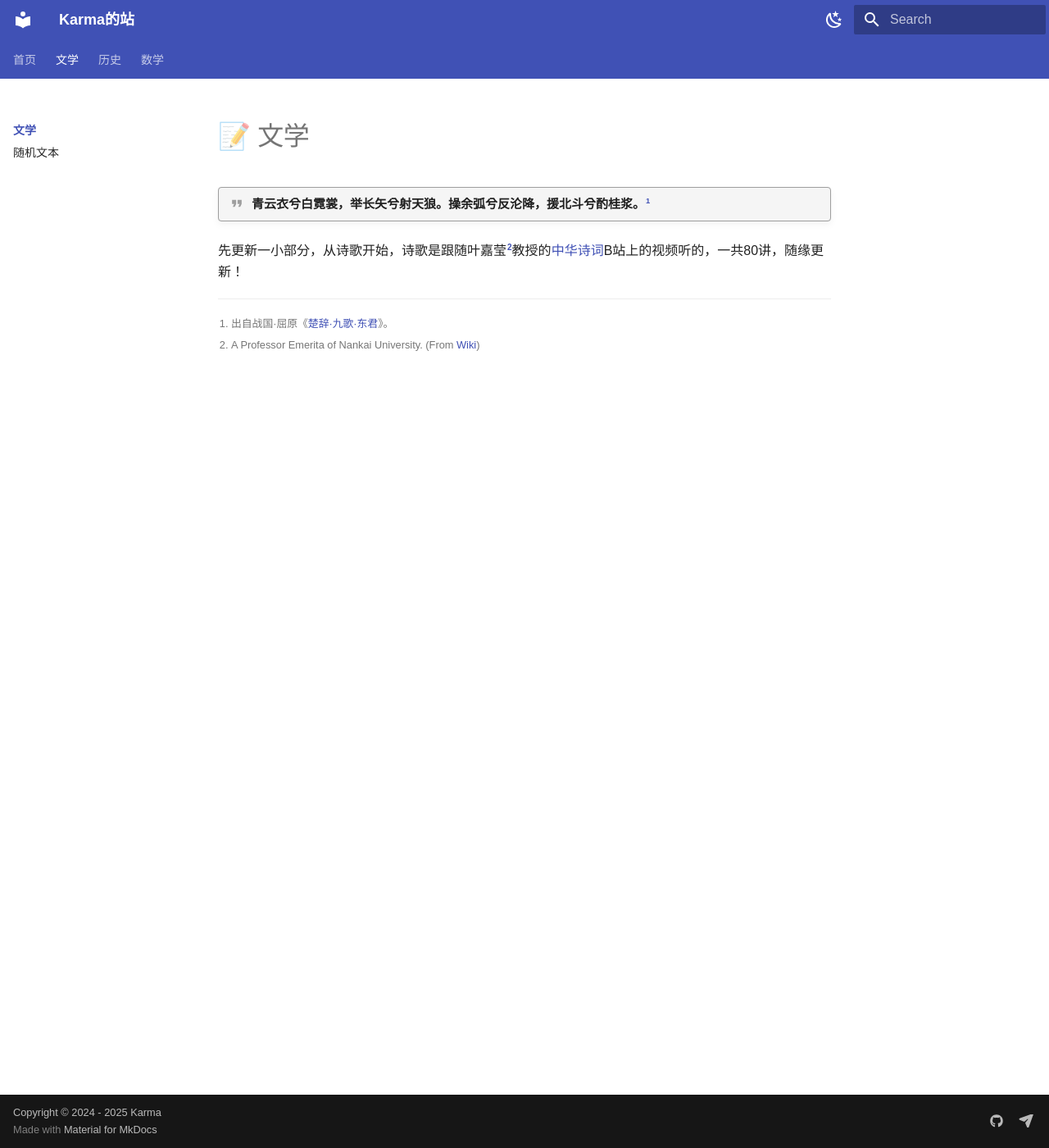
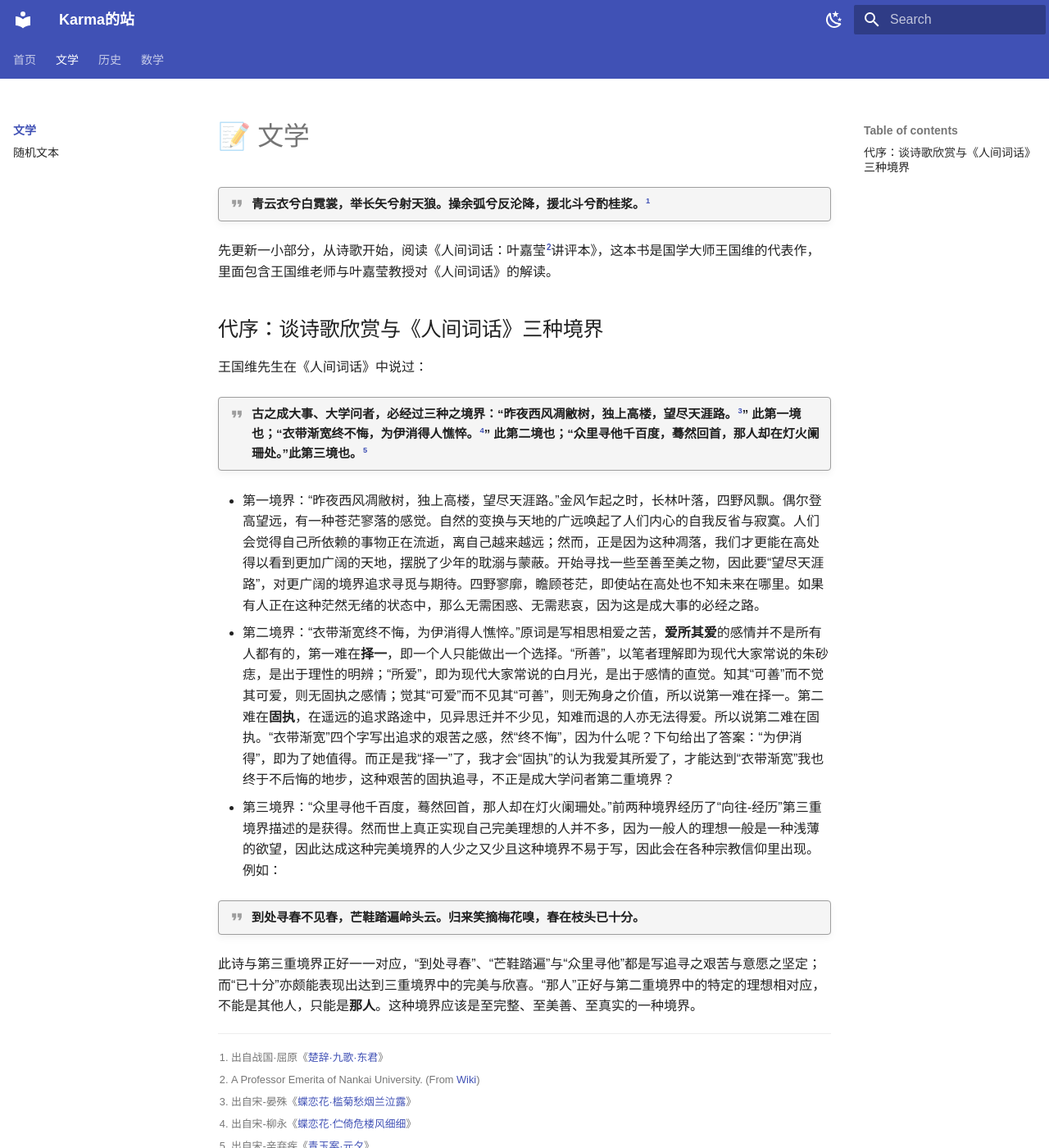
Before and after one commit to Colick-cgc/skills-github-pages, an MkDocs documentation site: the page built from docs/Part1/index.md, in a window 1280 px wide and 1400 px high. Shown: the whole window at 82% size. Built offline with MkDocs 1.6.1 and Material for MkDocs 9.7.7, drawn with Linux system fonts in a browser that asks for light colours; a style sheet for code colours, icons or effects is not loaded.

Commit message:
Update index.md

```diff
--- a/docs/Part1/index.md
+++ b/docs/Part1/index.md
@@ -3,9 +3,22 @@
 
 !!! quote "**青云衣兮白霓裳，举长矢兮射天狼。操余弧兮反沦降，援北斗兮酌桂浆。[^1]**"
 
-先更新一小部分，从诗歌开始，诗歌是跟随叶嘉莹[^2]教授的[中华诗词](https://www.bilibili.com/video/BV1Xm4y1b7p8/?spm_id_from=333.337.search-card.all.click)B站上的视频听的，一共80讲，随缘更新！
+先更新一小部分，从诗歌开始，阅读《人间词话：叶嘉莹[^2]讲评本》，这本书是国学大师王国维的代表作，里面包含王国维老师与叶嘉莹教授对《人间词话》的解读。
+
+## 代序：谈诗歌欣赏与《人间词话》三种境界
+
+王国维先生在《人间词话》中说过：
+!!! quote "**古之成大事、大学问者，必经过三种之境界：“昨夜西风凋敝树，独上高楼，望尽天涯路。[^3]” 此第一境也；“衣带渐宽终不悔，为伊消得人憔悴。[^4]” 此第二境也；“众里寻他千百度，蓦然回首，那人却在灯火阑珊处。”此第三境也。[^5]**"
+
+- 第一境界：“昨夜西风凋敝树，独上高楼，望尽天涯路。”金风乍起之时，长林叶落，四野风飘。偶尔登高望远，有一种苍茫寥落的感觉。自然的变换与天地的广远唤起了人们内心的自我反省与寂寞。人们会觉得自己所依赖的事物正在流逝，离自己越来越远；然而，正是因为这种凋落，我们才更能在高处得以看到更加广阔的天地，摆脱了少年的耽溺与蒙蔽。开始寻找一些至善至美之物，因此要“望尽天涯路”，对更广阔的境界追求寻觅与期待。四野寥廓，瞻顾苍茫，即使站在高处也不知未来在哪里。如果有人正在这种茫然无绪的状态中，那么无需困惑、无需悲哀，因为这是成大事的必经之路。
+- 第二境界：“衣带渐宽终不悔，为伊消得人憔悴。”原词是写相思相爱之苦，**爱所其爱**的感情并不是所有人都有的，第一难在**择一**，即一个人只能做出一个选择。“所善”，以笔者理解即为现代大家常说的朱砂痣，是出于理性的明辨；“所爱”，即为现代大家常说的白月光，是出于感情的直觉。知其“可善”而不觉其可爱，则无固执之感情；觉其“可爱”而不见其“可善”，则无殉身之价值，所以说第一难在择一。第二难在**固执**，在遥远的追求路途中，见异思迁并不少见，知难而退的人亦无法得爱。所以说第二难在固执。“衣带渐宽”四个字写出追求的艰苦之感，然“终不悔”，因为什么呢？下句给出了答案：“为伊消得”，即为了她值得。而正是我“择一”了，我才会“固执”的认为我爱其所爱了，才能达到“衣带渐宽”我也终于不后悔的地步，这种艰苦的固执追寻，不正是成大学问者第二重境界？
+- 第三境界：“众里寻他千百度，蓦然回首，那人却在灯火阑珊处。”前两种境界经历了“向往-经历”第三重境界描述的是获得。然而世上真正实现自己完美理想的人并不多，因为一般人的理想一般是一种浅薄的欲望，因此达成这种完美境界的人少之又少且这种境界不易于写，因此会在各种宗教信仰里出现。例如：
+!!! quote "**到处寻春不见春，芒鞋踏遍岭头云。归来笑摘梅花嗅，春在枝头已十分。**"
+此诗与第三重境界正好一一对应，“到处寻春”、“芒鞋踏遍”与“众里寻他”都是写追寻之艰苦与意愿之坚定；而“已十分”亦颇能表现出达到三重境界中的完美与欣喜。“那人”正好与第二重境界中的特定的理想相对应，不能是其他人，只能是**那人**。这种境界应该是至完整、至美善、至真实的一种境界。
 
 
-
-[^1]: 出自战国·屈原《[楚辞·九歌·东君](https://baike.baidu.com/item/九歌·东君/699350)》。
+[^1]: 出自战国·屈原《[楚辞·九歌·东君](https://baike.baidu.com/item/九歌·东君/699350)》
 [^2]: A Professor Emerita of Nankai University. (From [Wiki](https://en.wikipedia.org/wiki/Chia-ying_Yeh))
+[^3]: 出自宋-晏殊《[蝶恋花·槛菊愁烟兰泣露](https://www.gushiwen.cn/shiwenv.aspx?id=902b7c60788a)》
+[^4]: 出自宋-柳永《[蝶恋花·伫倚危楼风细细](https://www.gushiwen.cn/shiwenv_3264b4f8f750.aspx)》
+[^5]: 出自宋-辛弃疾《[青玉案·元夕](https://www.gushiwen.cn/mingju/juv.aspx?id=4b183f3f8ce9)》
```
